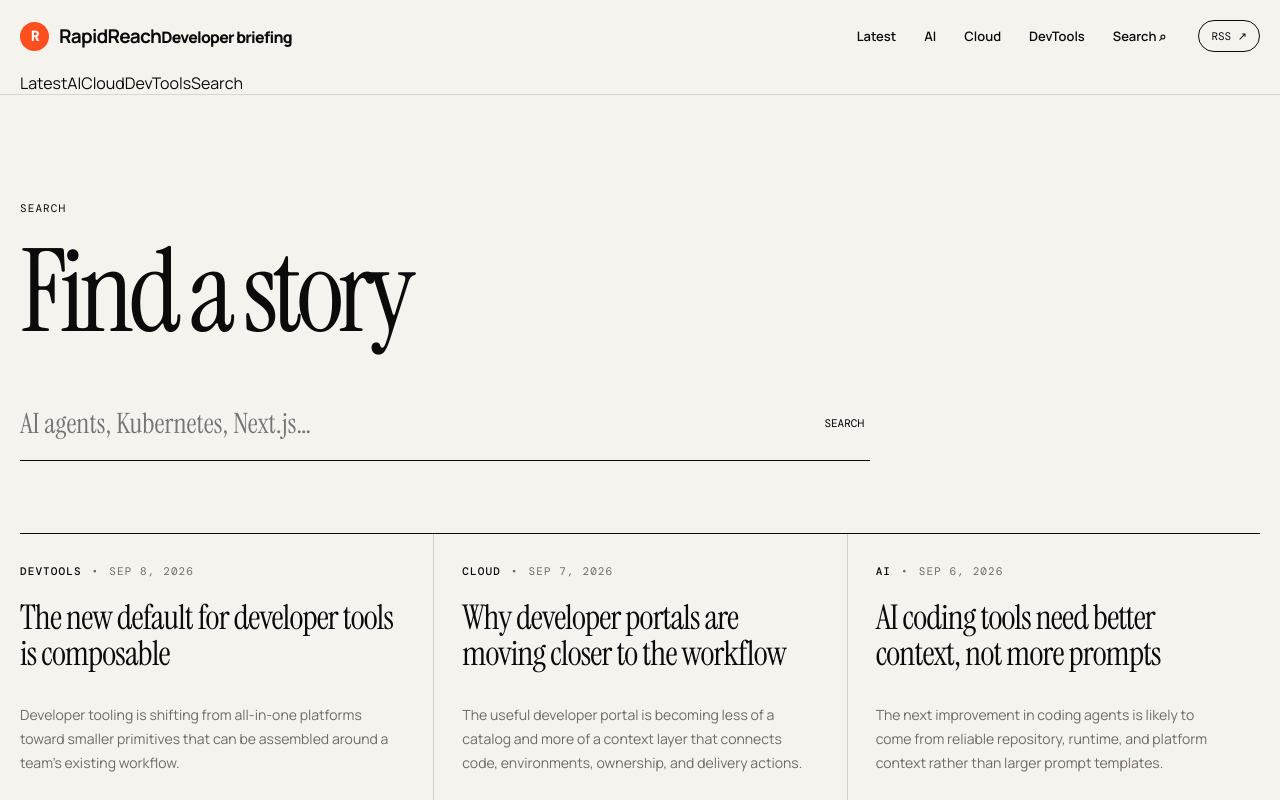
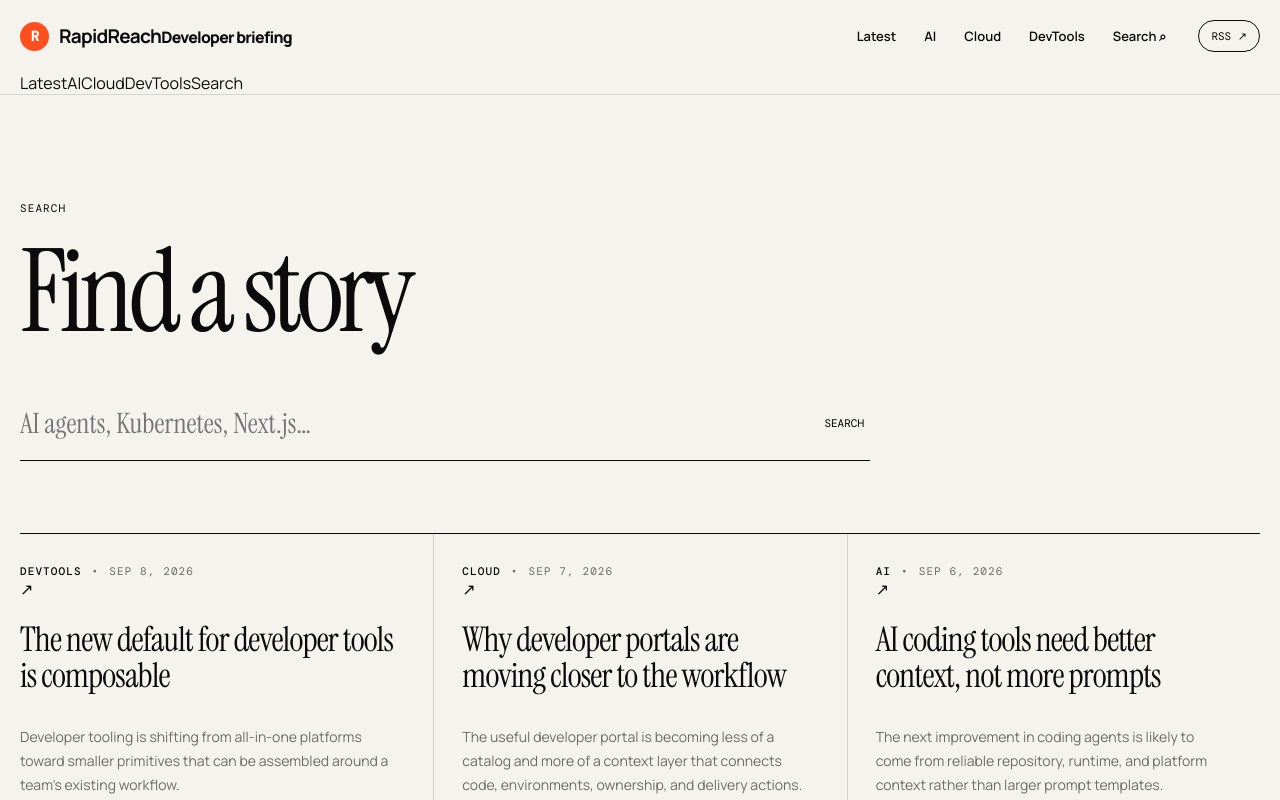
Before and after one commit to savisaluwadana/RapidReachBloWebsite, a Next.js app: page /search in a window 1280 px wide. Shown: the top 800 px of the page. Built offline with nearby package versions, Linux system fonts and the light colour scheme; no server answers; the database is empty; a web font is replaced by a local one.

Commit message:
Refine article card hierarchy and interactions

```diff
--- a/components/ArticleCard.tsx
+++ b/components/ArticleCard.tsx
@@ -4,10 +4,24 @@ import type { Post } from "@/lib/types";
 export function ArticleCard({ post, compact = false }: { post: Post; compact?: boolean }) {
   return (
     <article className={compact ? "article-card compact" : "article-card"}>
-      <div className="eyebrow"><Link href={`/category/${encodeURIComponent(post.category)}`}>{post.category}</Link><span>•</span><time dateTime={post.publishedAt}>{new Intl.DateTimeFormat("en", { month: "short", day: "numeric", year: "numeric" }).format(new Date(post.publishedAt))}</time></div>
+      <div className="card-topline">
+        <div className="eyebrow">
+          <Link href={`/category/${encodeURIComponent(post.category)}`}>{post.category}</Link>
+          <span>•</span>
+          <time dateTime={post.publishedAt}>
+            {new Intl.DateTimeFormat("en", { month: "short", day: "numeric", year: "numeric" }).format(new Date(post.publishedAt))}
+          </time>
+        </div>
+        <span className="card-arrow" aria-hidden="true">↗</span>
+      </div>
+
       <h3><Link href={`/news/${post.slug}`}>{post.title}</Link></h3>
       <p>{post.summary}</p>
-      <div className="card-meta"><span>{post.readingMinutes} min read</span><span>By {post.author}</span></div>
+
+      <div className="card-meta">
+        <span>{post.readingMinutes} min read</span>
+        <span>By {post.author}</span>
+      </div>
     </article>
   );
 }
```
